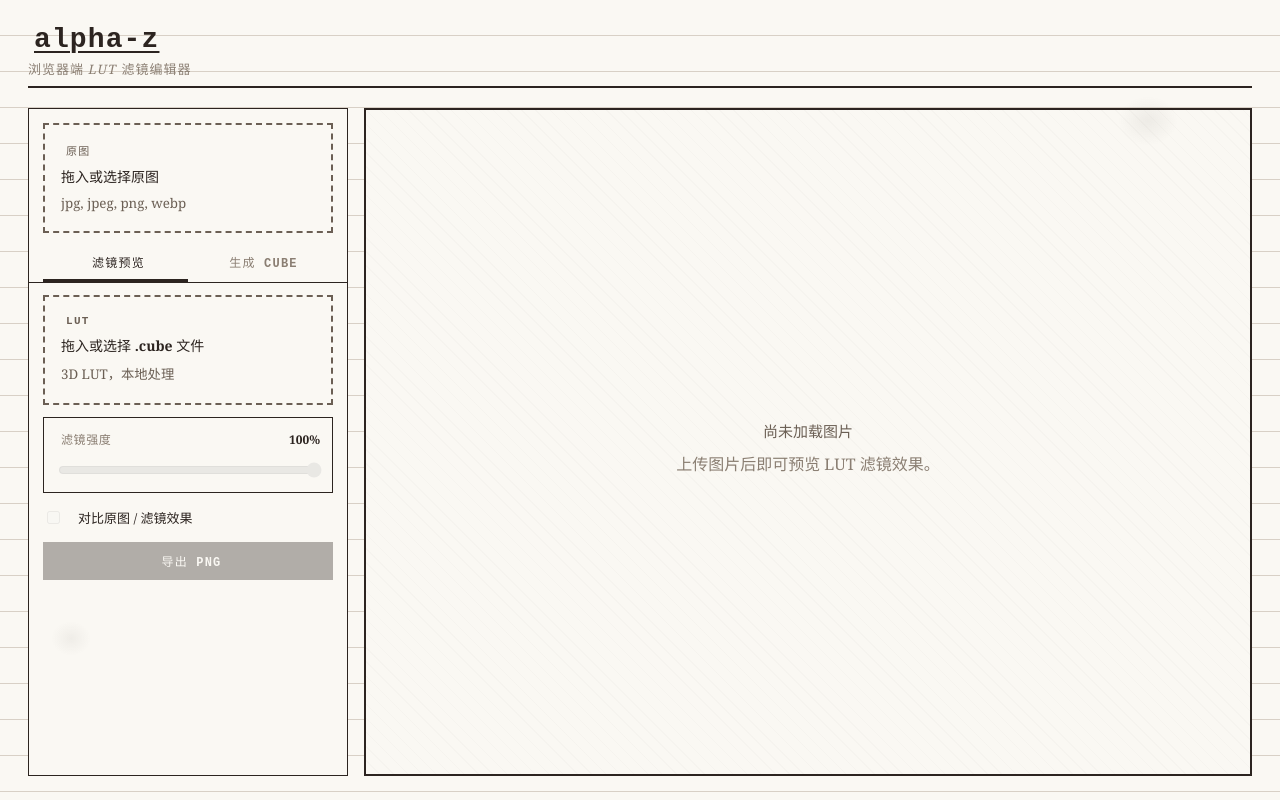
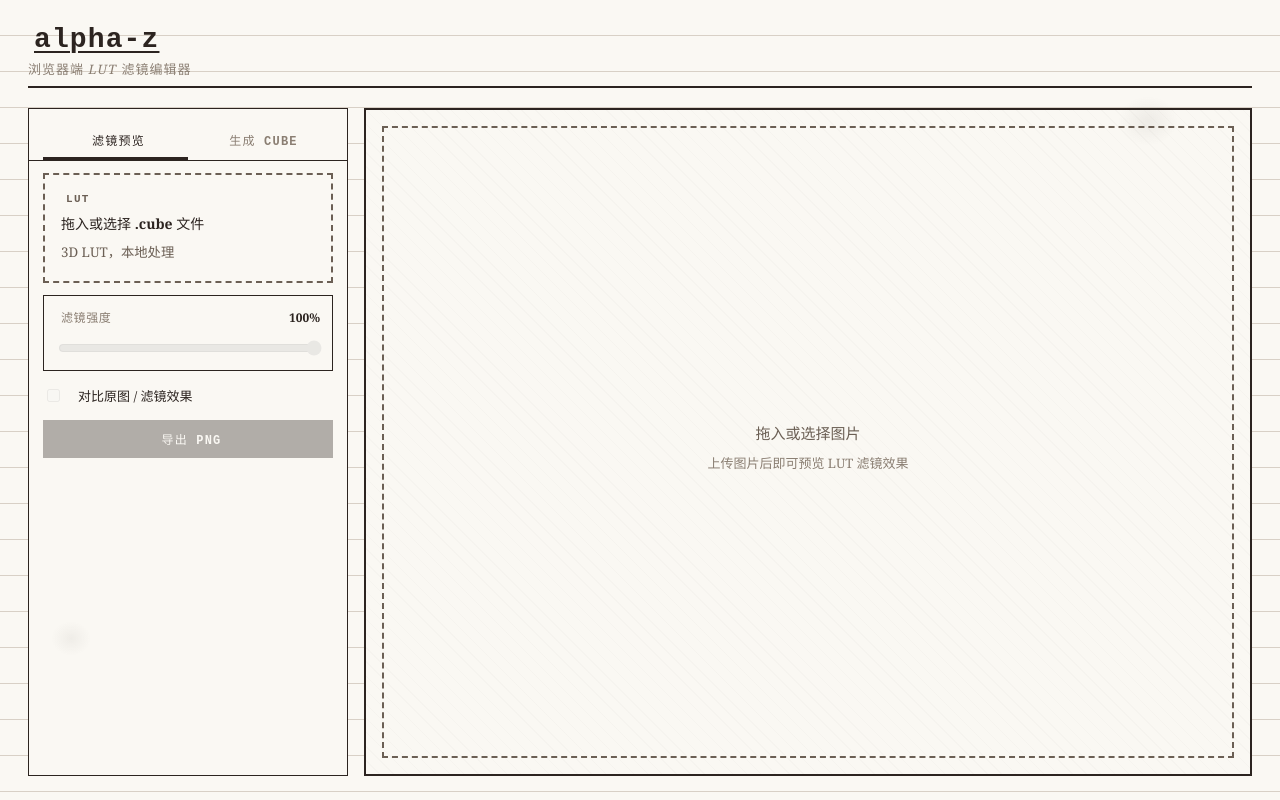
Before and after one commit to Zarkec/alpha-z, a React (Vite) app: page / in a window 1280 px wide. Built offline with nearby package versions, Linux system fonts and the light colour scheme; some icons are missing.

Commit message:
feat: 预览区空状态支持拖放上传，添加图片关闭按钮
从 sidebar 移除独立的上传区，图片上传直接集成到预览画布空状态。

有图片时显示关闭按钮，支持快速清除当前图片。

```diff
--- a/src/App.tsx
+++ b/src/App.tsx
@@ -125,18 +125,6 @@ function App() {
 
       <div className="workspace">
         <aside className="sidebar">
-          <ImageUploader
-            label="原图"
-            title="拖入或选择原图"
-            fileName={imageName || undefined}
-            onImageLoaded={(loadedImage, fileName) => {
-              setImage(loadedImage)
-              setImageName(fileName)
-              setError('')
-            }}
-            onError={setError}
-          />
-
           <div className="tab-bar" role="tablist">
             <button
               type="button"
@@ -240,6 +228,16 @@ function App() {
             intensity={intensity}
             compareMode={compareMode}
             onCanvasReady={handleCanvasReady}
+            onImageLoaded={(loadedImage, fileName) => {
+              setImage(loadedImage)
+              setImageName(fileName)
+              setError('')
+            }}
+            onImageClear={() => {
+              setImage(null)
+              setImageName('')
+            }}
+            onError={setError}
           />
         </section>
       </div>
--- a/src/components/PreviewCanvas.tsx
+++ b/src/components/PreviewCanvas.tsx
@@ -1,8 +1,13 @@
-import { useEffect, useMemo, useRef, useState, type PointerEvent as ReactPointerEvent } from 'react'
+import { useCallback, useEffect, useMemo, useRef, useState, type PointerEvent as ReactPointerEvent } from 'react'
 import type { CubeLUT } from '../core/cubeParser'
 import { WebGLLutRenderer } from '../core/webglLutRenderer'
 
 const MAX_PREVIEW_EDGE = 2048
+const ACCEPTED_TYPES = ['image/jpeg', 'image/png', 'image/webp']
+
+function isAcceptedImage(file: File): boolean {
+  return ACCEPTED_TYPES.includes(file.type) || /\.(jpe?g|png|webp)$/i.test(file.name)
+}
 
 type PreviewCanvasProps = {
   image: HTMLImageElement | null
@@ -10,6 +15,9 @@ type PreviewCanvasProps = {
   intensity: number
   compareMode: boolean
   onCanvasReady: (canvas: HTMLCanvasElement | null) => void
+  onImageLoaded: (image: HTMLImageElement, fileName: string) => void
+  onImageClear: () => void
+  onError: (message: string) => void
 }
 
 type PreparedImage = {
@@ -91,7 +99,7 @@ function drawImageDataToCanvas(canvas: HTMLCanvasElement, imageData: ImageData):
   context.putImageData(imageData, 0, 0)
 }
 
-export function PreviewCanvas({ image, lut, intensity, compareMode, onCanvasReady }: PreviewCanvasProps) {
+export function PreviewCanvas({ image, lut, intensity, compareMode, onCanvasReady, onImageLoaded, onImageClear, onError }: PreviewCanvasProps) {
   const shellRef = useRef<HTMLDivElement | null>(null)
   const frameRef = useRef<HTMLDivElement | null>(null)
   const canvasRef = useRef<HTMLCanvasElement | null>(null)
@@ -104,6 +112,8 @@ export function PreviewCanvas({ image, lut, intensity, compareMode, onCanvasRead
   const [displaySize, setDisplaySize] = useState<DisplaySize | null>(null)
   const [webglEnabled, setWebglEnabled] = useState(false)
   const [comparePosition, setComparePosition] = useState(0.5)
+  const [isDragging, setIsDragging] = useState(false)
+  const inputRef = useRef<HTMLInputElement | null>(null)
 
   useEffect(() => {
     exportCanvasRef.current = document.createElement('canvas')
@@ -302,12 +312,61 @@ export function PreviewCanvas({ image, lut, intensity, compareMode, onCanvasRead
     })
   }, [preparedImage, lut, safeIntensity, compareMode, comparePosition])
 
+  const loadFile = useCallback((file: File) => {
+    if (!isAcceptedImage(file)) {
+      onError('请选择 jpg、jpeg、png 或 webp 格式的图片。')
+      return
+    }
+
+    const url = URL.createObjectURL(file)
+    const img = new Image()
+
+    img.onload = () => {
+      URL.revokeObjectURL(url)
+      onImageLoaded(img, file.name)
+    }
+
+    img.onerror = () => {
+      URL.revokeObjectURL(url)
+      onError('无法加载这张图片，请换一张图片重试。')
+    }
+
+    img.src = url
+  }, [onImageLoaded, onError])
+
+  const handleFiles = useCallback((files: FileList | null) => {
+    const file = files?.[0]
+    if (file) {
+      loadFile(file)
+    }
+  }, [loadFile])
+
   if (!image) {
     return (
-      <div className="empty-preview">
+      <div
+        className={`preview-drop-zone ${isDragging ? 'is-dragging' : ''}`}
+        onClick={() => inputRef.current?.click()}
+        onDragEnter={(event) => {
+          event.preventDefault()
+          setIsDragging(true)
+        }}
+        onDragOver={(event) => event.preventDefault()}
+        onDragLeave={() => setIsDragging(false)}
+        onDrop={(event) => {
+          event.preventDefault()
+          setIsDragging(false)
+          handleFiles(event.dataTransfer.files)
+        }}
+      >
+        <input
+          ref={inputRef}
+          type="file"
+          accept="image/jpeg,image/png,image/webp,.jpg,.jpeg,.png,.webp"
+          onChange={(event) => handleFiles(event.currentTarget.files)}
+        />
         <span className="empty-icon codicon codicon-empty-window" aria-hidden="true" />
-        <strong>尚未加载图片</strong>
-        <span>上传图片后即可预览 LUT 滤镜效果。</span>
+        <strong>拖入或选择图片</strong>
+        <span>上传图片后即可预览 LUT 滤镜效果</span>
       </div>
     )
   }
@@ -323,6 +382,14 @@ export function PreviewCanvas({ image, lut, intensity, compareMode, onCanvasRead
         }}
       >
         <canvas ref={canvasRef} aria-label="图片预览画布" />
+        <button
+          type="button"
+          className="preview-close-btn"
+          title="关闭图片"
+          onClick={onImageClear}
+        >
+          <span className="codicon codicon-chrome-close" aria-hidden="true" />
+        </button>
         <div className="render-badge">{webglEnabled ? 'WebGL2' : 'Worker'}</div>
         {compareMode && lut ? (
           <>
--- a/src/styles.css
+++ b/src/styles.css
@@ -551,6 +551,76 @@ input:disabled {
   text-align: center;
 }
 
+.preview-drop-zone {
+  display: grid;
+  gap: 10px;
+  width: 100%;
+  height: 100%;
+  min-width: 0;
+  min-height: 0;
+  place-items: center;
+  place-content: center;
+  border: 2px dashed var(--ink-pencil);
+  border-radius: 0;
+  color: var(--ink-faded);
+  text-align: center;
+  cursor: pointer;
+  transition: border-color 0.15s, background 0.15s;
+}
+
+.preview-drop-zone .empty-icon {
+  color: var(--ink-pencil);
+  font-size: 32px;
+  opacity: 0.6;
+}
+
+.preview-drop-zone input {
+  display: none;
+}
+
+.preview-drop-zone strong {
+  color: var(--ink-pencil);
+  font-size: 15px;
+  font-weight: 600;
+  font-style: italic;
+}
+
+.preview-drop-zone span {
+  font-size: 13px;
+}
+
+.preview-drop-zone:hover,
+.preview-drop-zone.is-dragging {
+  border-color: var(--ink-blue);
+  background: rgba(58, 90, 122, 0.04);
+}
+
+.preview-drop-zone.is-dragging {
+  background: rgba(171, 131, 84, 0.08);
+}
+
+.preview-close-btn {
+  position: absolute;
+  top: 0;
+  right: 0;
+  display: inline-flex;
+  align-items: center;
+  justify-content: center;
+  width: 28px;
+  height: 28px;
+  border: 1px solid var(--ink);
+  border-radius: 0;
+  color: var(--ink);
+  background: rgba(250, 248, 243, 0.85);
+  cursor: pointer;
+  z-index: 5;
+}
+
+.preview-close-btn:hover {
+  background: var(--ink);
+  color: var(--paper);
+}
+
 .empty-icon {
   color: var(--ink-pencil);
   font-size: 32px;
```
